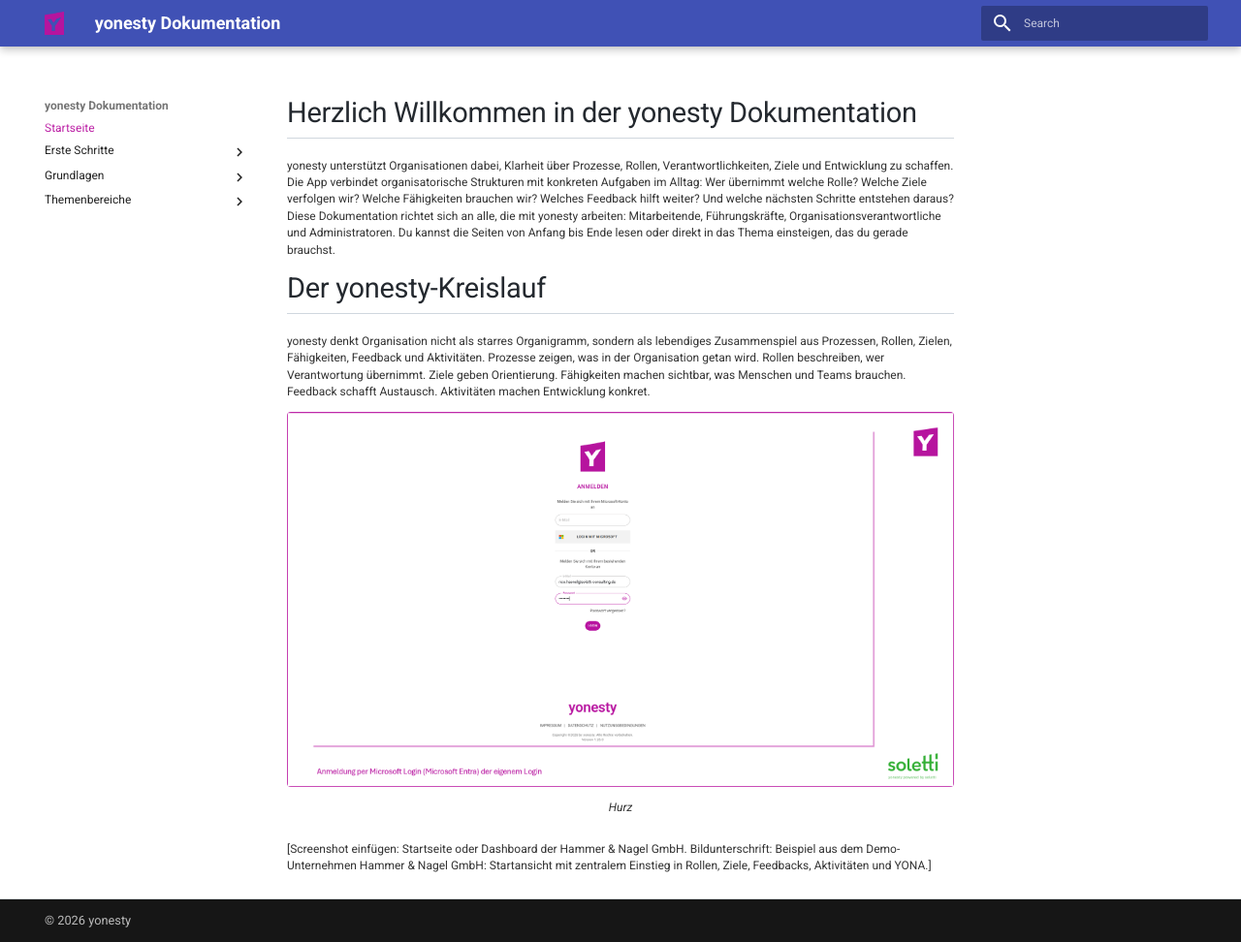
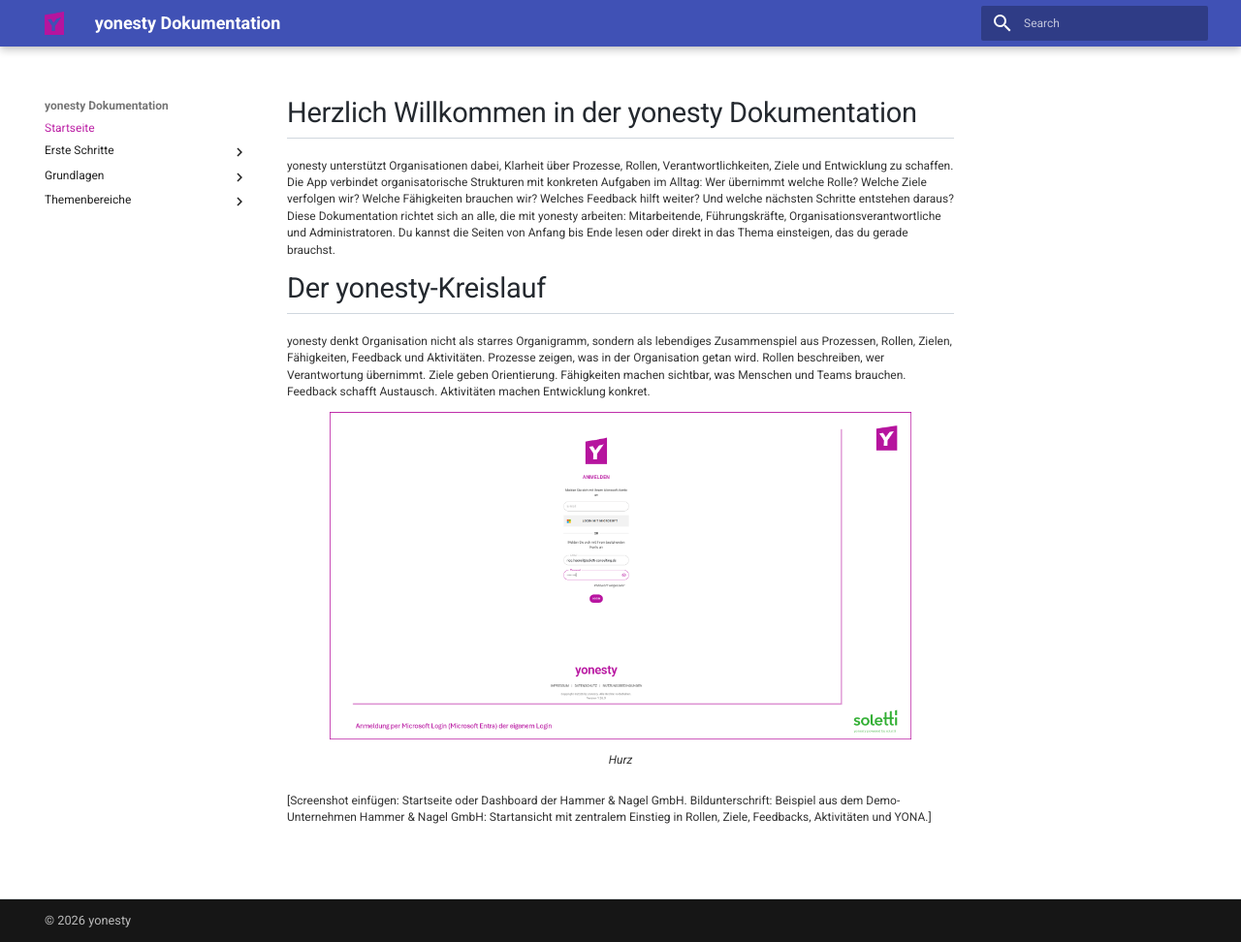
Before and after one commit to ricohaenelsoletti/yonesty, an MkDocs documentation site: the page built from docs/index.md, in a window 1280 px wide and 972 px high. Shown: the whole window at 97% size. Built offline with MkDocs 1.6.1 and Material for MkDocs 9.7.7, drawn with Linux system fonts in a browser that asks for light colours.

Commit message:
Update yonesty.css

```diff
--- a/docs/stylesheets/yonesty.css
+++ b/docs/stylesheets/yonesty.css
@@ -208,7 +208,10 @@
 
 /* Leicht abgerundete Ecken */
 .md-typeset img {
-  border-radius: 4px;
+   border-radius: 0px;
+   max-width: 600px;
+   width: 750%;
+   height: auto;
 }
 
 
```
